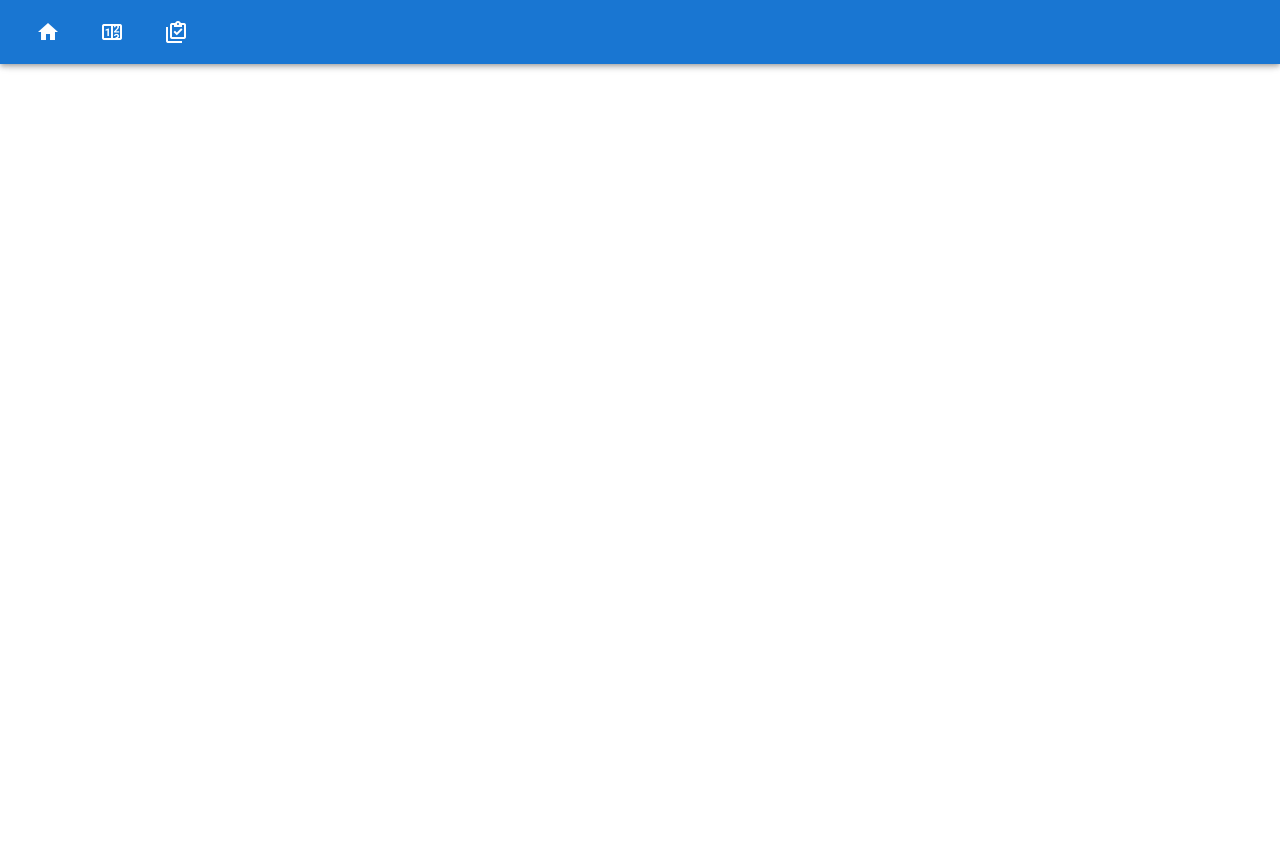
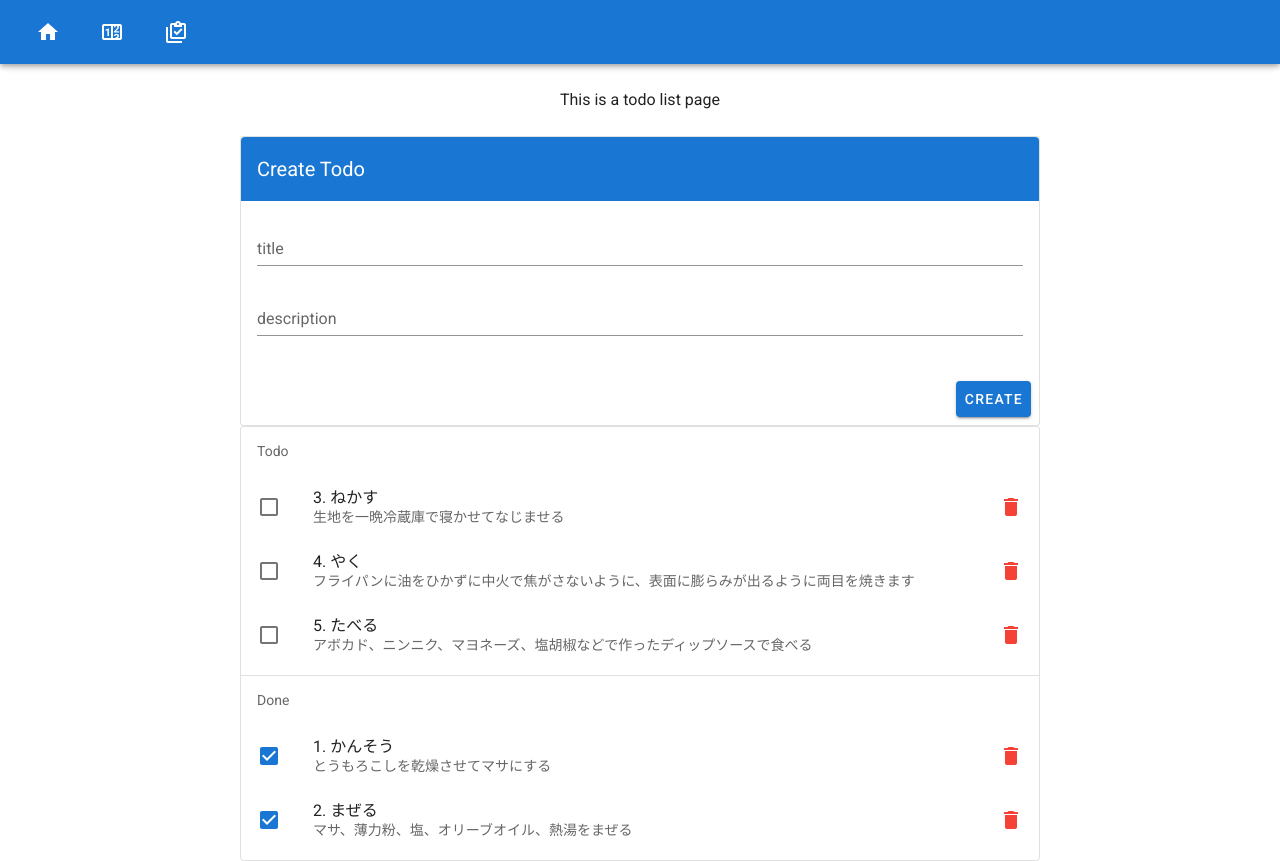
Before and after one commit to arakawamoriyuki/vue-nuxt-handson, a Vue app: page /todo in a window 1280 px wide. Before the commit the page ends 800 px from the top, so only its background shows below. Built offline with nearby package versions, Linux system fonts and the light colour scheme.

Commit message:
TODOリスト作った

```diff
--- a/src/components/AppBar.vue
+++ b/src/components/AppBar.vue
@@ -6,7 +6,7 @@
     <v-btn href="/counter" text>
       <v-icon>mdi-counter</v-icon>
     </v-btn>
-    <v-btn href="/todo-list" text>
+    <v-btn href="/todo" text>
       <v-icon>mdi-clipboard-check-multiple-outline</v-icon>
     </v-btn>
   </v-app-bar>
--- /dev/null
+++ b/src/components/TodoList.vue
@@ -0,0 +1,98 @@
+<template>
+  <div>
+    <v-card max-width="800" class="mx-auto" outlined>
+      <v-toolbar color="primary" dark flat>
+        <v-toolbar-title>Create Todo</v-toolbar-title>
+      </v-toolbar>
+      <v-card-text>
+        <v-form>
+          <v-text-field label="title" v-model="newTask.title" />
+          <v-text-field label="description" v-model="newTask.description" />
+        </v-form>
+      </v-card-text>
+      <v-card-actions>
+        <v-spacer></v-spacer>
+        <v-btn color="primary" @click="addTask(newTask)">Create</v-btn>
+      </v-card-actions>
+    </v-card>
+    <v-card max-width="800" class="mx-auto" outlined>
+      <v-list subheader two-line flat>
+        <v-subheader>Todo</v-subheader>
+        <v-list-item-group multiple>
+          <v-list-item v-for="task in todoTasks" :key="task.id">
+            <v-list-item-action>
+              <v-checkbox
+                v-model="task.done"
+                color="primary"
+                @click="done(task.id)"
+              ></v-checkbox>
+            </v-list-item-action>
+            <v-list-item-content>
+              <v-list-item-title>{{task.id}}. {{task.title}}</v-list-item-title>
+              <v-list-item-subtitle>{{task.description}}</v-list-item-subtitle>
+            </v-list-item-content>
+            <v-list-item-action>
+              <v-icon color="red" @click="removeTask(task.id)">mdi-delete</v-icon>
+            </v-list-item-action>
+          </v-list-item>
+        </v-list-item-group>
+      </v-list>
+      <v-divider></v-divider>
+      <v-list subheader two-line flat>
+        <v-subheader>Done</v-subheader>
+        <v-list-item-group multiple>
+          <v-list-item v-for="task in doneTasks" :key="task.id">
+            <v-list-item-action>
+              <v-checkbox
+                v-model="task.done"
+                color="primary"
+                @click="retodo(task.id)"
+              ></v-checkbox>
+            </v-list-item-action>
+            <v-list-item-content>
+              <v-list-item-title>{{task.id}}. {{task.title}}</v-list-item-title>
+              <v-list-item-subtitle>{{task.description}}</v-list-item-subtitle>
+            </v-list-item-content>
+            <v-list-item-action>
+              <v-icon color="red" @click="removeTask(task.id)">mdi-delete</v-icon>
+            </v-list-item-action>
+          </v-list-item>
+        </v-list-item-group>
+      </v-list>
+    </v-card>
+  </div>
+</template>
+
+<script>
+import store from '@/store/TodoListStore';
+
+export default {
+  name: 'todo-list',
+  store,
+  computed: {
+    newTask() {
+      return this.$store.state.newTask;
+    },
+    todoTasks() {
+      return this.$store.getters.todoTasks;
+    },
+    doneTasks() {
+      return this.$store.getters.doneTasks;
+    },
+  },
+  methods: {
+    addTask(task) {
+      this.$store.commit('addTask', task);
+    },
+    removeTask(taskId) {
+      this.$store.commit('removeTask', taskId);
+    },
+    done(taskId) {
+      this.$store.commit('done', taskId);
+    },
+    retodo(taskId) {
+      this.$store.commit('retodo', taskId);
+    },
+  },
+};
+</script>
--- a/src/router/index.ts
+++ b/src/router/index.ts
@@ -16,9 +16,9 @@ const routes: Array<RouteConfig> = [
     component: () => import(/* webpackChunkName: "counter" */ '../views/Counter.vue'),
   },
   {
-    path: '/todo-list',
-    name: 'TodoList',
-    component: () => import(/* webpackChunkName: "counter" */ '../views/TodoList.vue'),
+    path: '/todo',
+    name: 'Todo',
+    component: () => import(/* webpackChunkName: "counter" */ '../views/Todo.vue'),
   },
 ];
 
--- /dev/null
+++ b/src/store/TodoListStore.ts
@@ -0,0 +1,76 @@
+import Vue from 'vue';
+import Vuex from 'vuex';
+
+Vue.use(Vuex);
+
+export default new Vuex.Store({
+  state: {
+    newTask: {
+      title: '',
+      description: '',
+    },
+    tasks: [
+      {
+        id: 1,
+        title: 'かんそう',
+        description: 'とうもろこしを乾燥させてマサにする',
+        done: true,
+      },
+      {
+        id: 2,
+        title: 'まぜる',
+        description: 'マサ、薄力粉、塩、オリーブオイル、熱湯をまぜる',
+        done: true,
+      },
+      {
+        id: 3,
+        title: 'ねかす',
+        description: '生地を一晩冷蔵庫で寝かせてなじませる',
+        done: false,
+      },
+      {
+        id: 4,
+        title: 'やく',
+        description: 'フライパンに油をひかずに中火で焦がさないように、表面に膨らみが出るように両目を焼きます',
+        done: false,
+      },
+      {
+        id: 5,
+        title: 'たべる',
+        description: 'アボカド、ニンニク、マヨネーズ、塩胡椒などで作ったディップソースで食べる',
+        done: false,
+      },
+    ],
+  },
+  getters: {
+    todoTasks(state) {
+      return state.tasks.filter((task) => !task.done);
+    },
+    doneTasks(state) {
+      return state.tasks.filter((task) => task.done);
+    },
+  },
+  mutations: {
+    addTask: (state, newTask) => {
+      const taskIds = state.tasks.map((task) => task.id);
+      const maxTaskId = Math.max(...taskIds);
+      state.tasks.push({
+        id: maxTaskId + 1,
+        done: false,
+        ...newTask,
+      });
+    },
+    removeTask: (state, taskId) => {
+      const index = state.tasks.findIndex((task) => task.id === taskId);
+      state.tasks.splice(index, 1);
+    },
+    done: (state, taskId) => {
+      const index = state.tasks.findIndex((task) => task.id === taskId);
+      state.tasks[index].done = true;
+    },
+    retodo: (state, taskId) => {
+      const index = state.tasks.findIndex((task) => task.id === taskId);
+      state.tasks[index].done = false;
+    },
+  },
+});
--- /dev/null
+++ b/src/views/Todo.vue
@@ -0,0 +1,19 @@
+<template>
+  <v-responsive class="overflow-y-auto">
+    <div class="pa-6 text-center">
+      This is a todo list page
+    </div>
+    <todo-list/>
+  </v-responsive>
+</template>
+
+<script>
+import TodoList from '@/components/TodoList.vue';
+
+export default {
+  name: 'todo',
+  components: {
+    TodoList,
+  },
+};
+</script>
--- a/src/views/TodoList.vue
+++ /dev/null
@@ -1,16 +0,0 @@
-<template>
-  <v-responsive
-    class="overflow-y-auto"
-    max-height="400"
-  >
-    <div class="pa-6 text-center">
-      This is a todo-list page
-    </div>
-  </v-responsive>
-</template>
-
-<script>
-export default {
-  name: 'todo-list',
-};
-</script>
```
